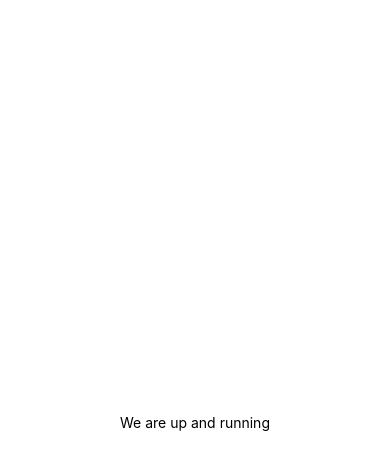
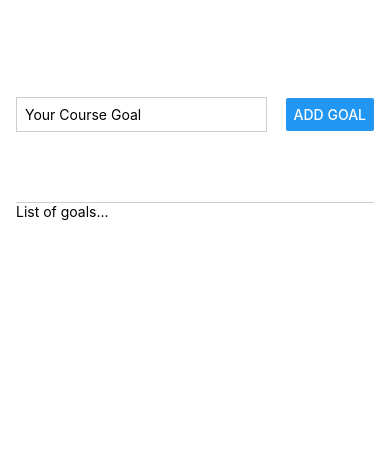
Before and after one commit to Marknjo/rn-course-goals-app, a React Native app: screen / in a window 390 px wide. Shown: the top 470 px of the page. Built offline with nearby package versions, Linux system fonts and the light colour scheme.

Commit message:
style: basic styling and laying out the page

```diff
--- a/App.js
+++ b/App.js
@@ -1,20 +1,48 @@
-import { StatusBar } from "expo-status-bar";
-import { StyleSheet, Text, View } from "react-native";
+import { Button, StyleSheet, Text, TextInput, View } from "react-native";
 
 export default function App() {
   return (
-    <View style={styles.container}>
-      <Text>We are up and running</Text>
-      <StatusBar style='auto' />
+    <View style={styles.appContainer}>
+      <View style={styles.inputContainer}>
+        <TextInput style={styles.textInput} placeholder='Your Course Goal' />
+        <Button
+          title='Add Goal'
+          accessibilityLabel='Click to add course goal'
+        />
+      </View>
+      <View style={styles.goalsContainer}>
+        <Text>List of goals...</Text>
+      </View>
     </View>
   );
 }
 
 const styles = StyleSheet.create({
-  container: {
+  appContainer: {
     flex: 1,
-    backgroundColor: "#fff",
+    paddingTop: 50,
+    paddingHorizontal: 16,
+  },
+
+  inputContainer: {
+    flex: 1,
+    flexDirection: "row",
+    justifyContent: "space-between",
     alignItems: "center",
-    justifyContent: "center",
+    paddingBottom: 24,
+    borderBottomWidth: 1,
+    borderBottomColor: "#ccc",
+  },
+
+  textInput: {
+    borderWidth: 1,
+    borderColor: "#cccccc",
+    width: "70%",
+    marginRight: 8,
+    padding: 8,
+  },
+
+  goalsContainer: {
+    flex: 5,
   },
 });
```
